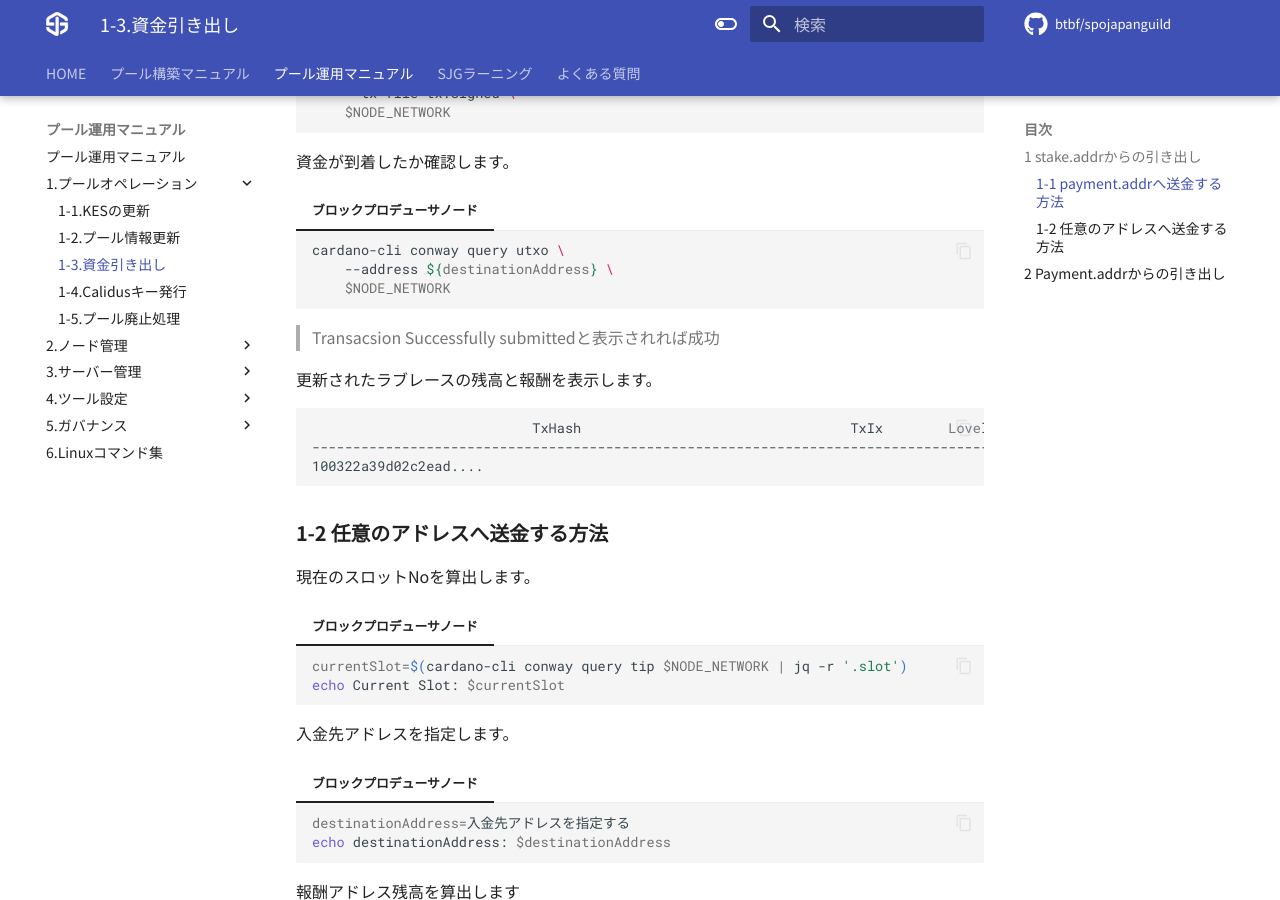
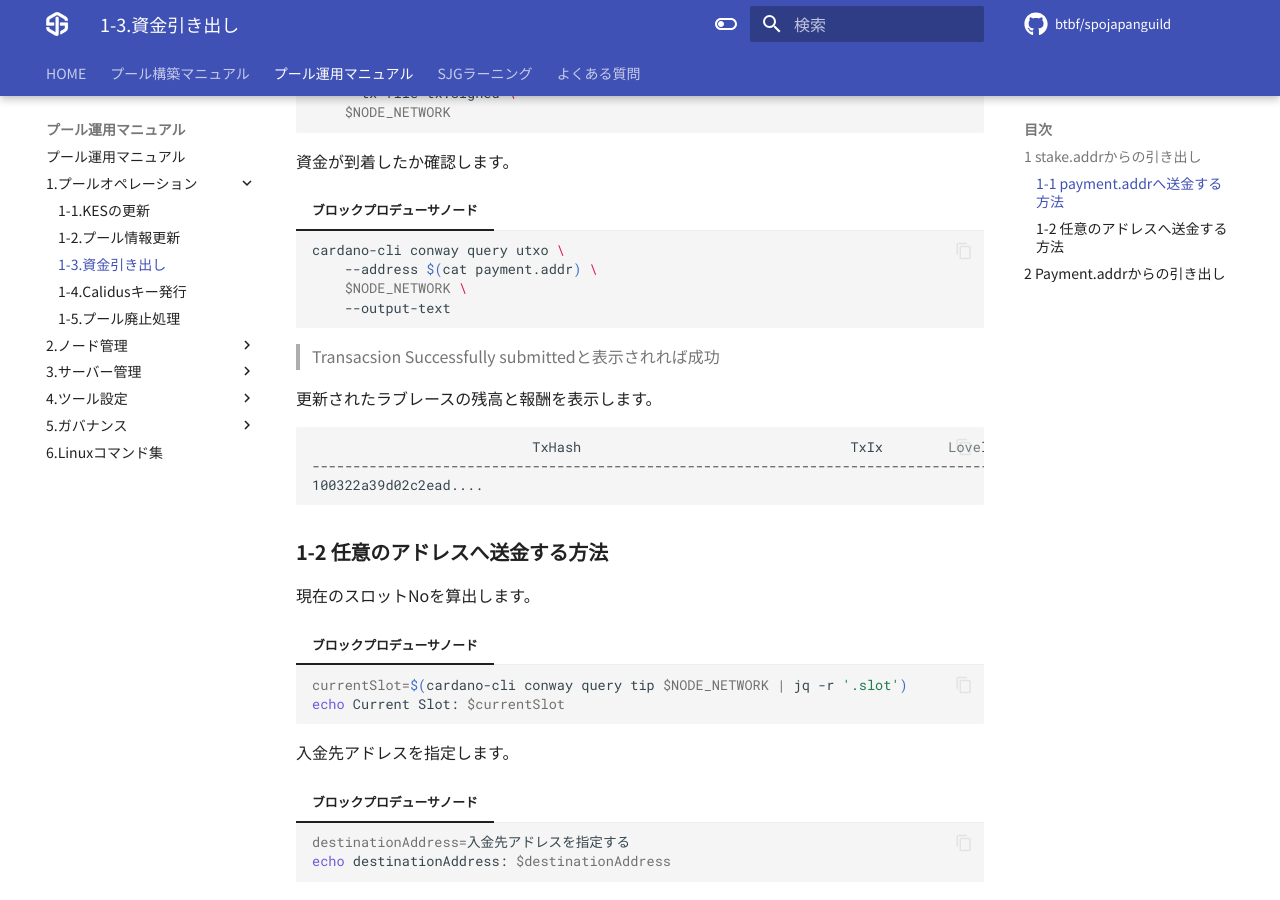
Before and after one commit to btbf/spojapanguild, an MkDocs documentation site: the page built from docs/operation/withdrawal.md, in a window 1280 px wide and 900 px high, scrolled down 3628 px. Built offline with MkDocs 1.6.1 and Material for MkDocs 9.7.7, drawn with Linux system fonts in a browser that asks for light colours; comment, search, counter and statistics services are not loaded; some of the changed text lies outside the part shown.

Commit message:
fixed query utxo non outfile

````diff
--- a/docs/operation/withdrawal.md
+++ b/docs/operation/withdrawal.md
@@ -186,8 +186,9 @@
 === "ブロックプロデューサノード"
     ```bash
     cardano-cli conway query utxo \
-        --address ${destinationAddress} \
-        $NODE_NETWORK
+        --address $(cat payment.addr) \
+        $NODE_NETWORK \
+        --output-text
     ```
 > Transacsion Successfully submittedと表示されれば成功
 
@@ -382,7 +383,8 @@
     ```bash
     cardano-cli conway query utxo \
         --address ${destinationAddress} \
-        $NODE_NETWORK
+        $NODE_NETWORK \
+        --output-text
     ```
 
 
@@ -573,6 +575,7 @@
     cardano-cli conway query utxo \
         --address ${destinationAddress} \
         $NODE_NETWORK \
+        --output-text
     ```
 
 
````
Also changed, not shown: docs/operation/pool-retire.md (+2 -1 lines), docs/setup/5-generate-address.md (+2 -1 lines).
